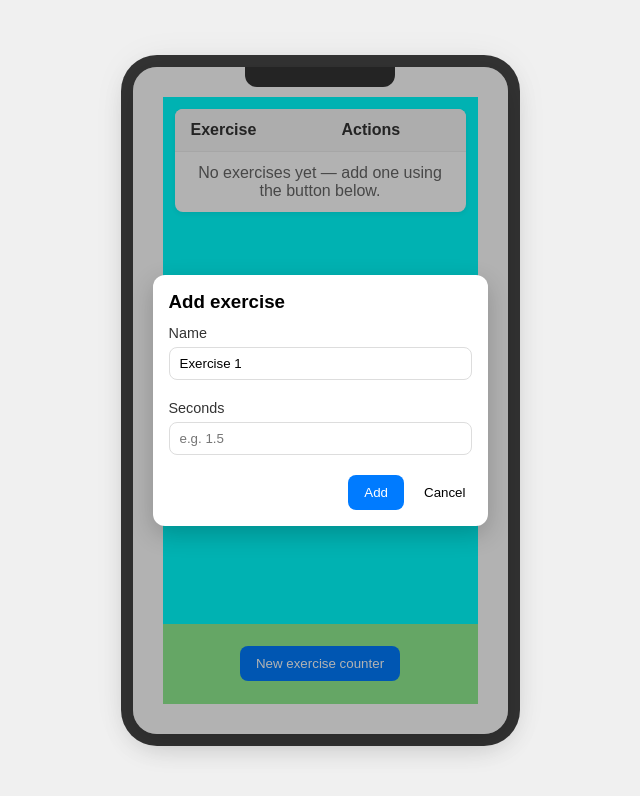
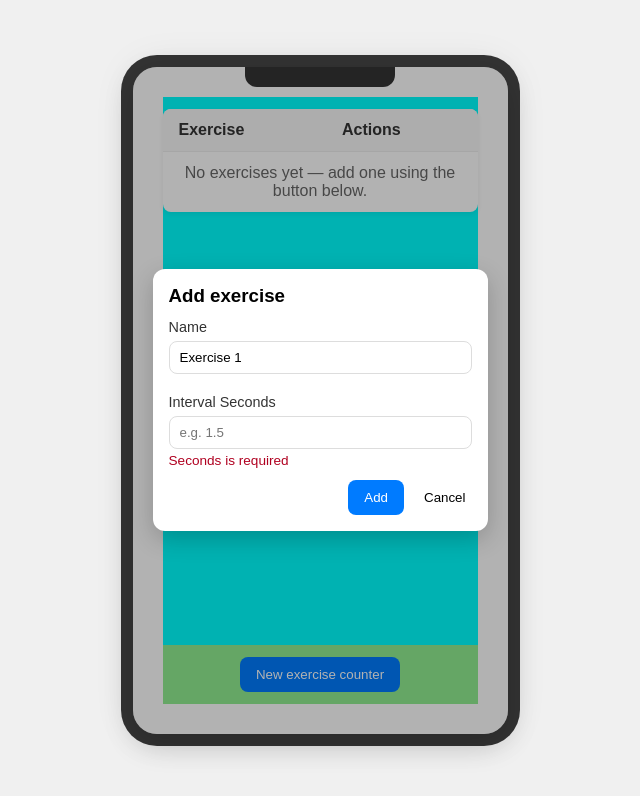
Before and after one commit to AliAlbabily/Exercise-Counter, a React (Vite) app: page / in a window 1280 px wide. Both pictures are taken after a click on the button "New exercise counter". Shown: the top 796 px of the page, without its empty margins (320-960 px from the left). Built offline with nearby package versions, Linux system fonts and the light colour scheme.

Commit message:
Fields input validation

```diff
--- a/src/App.jsx
+++ b/src/App.jsx
@@ -33,7 +33,25 @@ const App = () => {
         setEditingId(null);
     };
 
+    const validateForm = () => {
+        const name = (form.name || '').trim();
+        const secondsRaw = form.seconds === '' ? '' : String(form.seconds);
+        if (!name) return { ok: false, message: 'Name is required' };
+        if (name.length > 17) return { ok: false, message: 'Name must be 17 characters or less' };
+        if (secondsRaw === '') return { ok: false, message: 'Seconds is required' };
+        const seconds = parseFloat(secondsRaw);
+        if (Number.isNaN(seconds)) return { ok: false, message: 'Seconds must be a number' };
+        if (seconds < 0.5) return { ok: false, message: 'Minimum seconds is 0.5' };
+        if (seconds > 10) return { ok: false, message: 'Maximum seconds is 10' };
+        return { ok: true };
+    };
+
     const saveFromModal = () => {
+        const validation = validateForm();
+        if (!validation.ok) {
+            // Do not proceed if invalid; UI shows inline message
+            return;
+        }
         const name = form.name.trim() || `Exercise ${idRef.current}`;
         const seconds = form.seconds === '' ? null : parseFloat(form.seconds);
         if (modalMode === 'add') {
@@ -94,7 +112,7 @@ const App = () => {
                         </tbody>
                     </table>
                 </div>
-                <div className="section-table section-table-side">
+                <div className="section-button section-table-side">
                     <button className="primary-btn" onClick={openAddModal}>New exercise counter</button>
                 </div>
                 {modalOpen && (
@@ -103,14 +121,24 @@ const App = () => {
                             <h3>{modalMode === 'add' ? 'Add exercise' : 'Edit exercise'}</h3>
                             <label>
                                 Name
-                                <input type="text" value={form.name} onChange={e => setForm(f => ({ ...f, name: e.target.value }))} />
+                                <input type="text" maxLength={17} value={form.name} onChange={e => setForm(f => ({ ...f, name: e.target.value }))} />
+                                {(() => {
+                                    const v = validateForm();
+                                    if (!v.ok && v.message.toLowerCase().includes('name')) return <div className="field-error">{v.message}</div>;
+                                    return null;
+                                })()}
                             </label>
                             <label>
-                                Seconds
-                                <input type="number" step="0.1" value={form.seconds} onChange={e => setForm(f => ({ ...f, seconds: e.target.value }))} placeholder="e.g. 1.5" />
+                                Interval Seconds
+                                <input type="number" step="0.1" min={0.5} max={10} value={form.seconds} onChange={e => setForm(f => ({ ...f, seconds: e.target.value }))} placeholder="e.g. 1.5" />
+                                {(() => {
+                                    const v = validateForm();
+                                    if (!v.ok && (v.message.toLowerCase().includes('second') || v.message.toLowerCase().includes('number'))) return <div className="field-error">{v.message}</div>;
+                                    return null;
+                                })()}
                             </label>
                             <div className="modal-actions">
-                                <button className="primary-btn" onClick={saveFromModal}>{modalMode === 'add' ? 'Add' : 'Save'}</button>
+                                <button className="primary-btn" onClick={saveFromModal} disabled={!validateForm().ok}>{modalMode === 'add' ? 'Add' : 'Save'}</button>
                                 <button className="icon-btn" onClick={closeModal}>Cancel</button>
                             </div>
                         </div>
--- a/src/index.css
+++ b/src/index.css
@@ -72,14 +72,22 @@ p {
     color: black;
 }
 
-/* section-table base styling */
+
+.section-button {
+    width: 100%;
+    box-sizing: border-box;
+    display: flex;
+    justify-content: center;
+    align-items: center;
+}
+
 .section-table {
     width: 100%;
     box-sizing: border-box;
     display: flex;
     justify-content: center;
     align-items: center;
-    padding: 12px;
+    padding: 12px 0px;
 }
 
 /* Primary/main area should take roughly 80% of the container height */
@@ -202,6 +210,13 @@ p {
     margin-bottom: 12px;
 }
 
+.field-error {
+    color: #b00020;
+    font-size: 0.85rem;
+    margin-top: -8px;
+    margin-bottom: 12px;
+}
+
 .modal-actions {
     display: flex;
     justify-content: flex-end;
```
